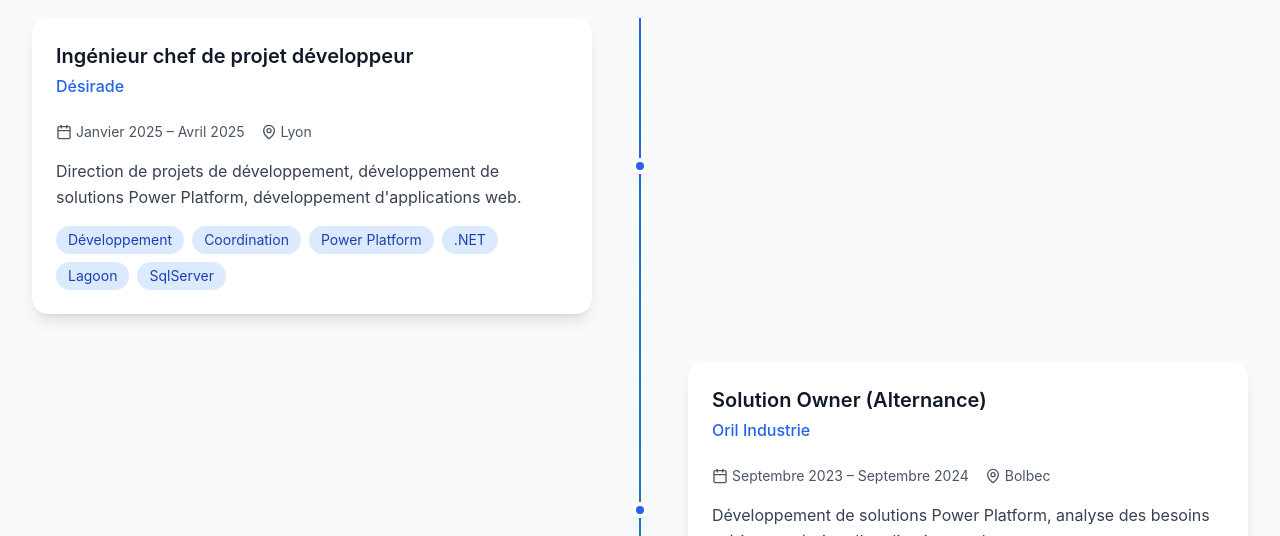
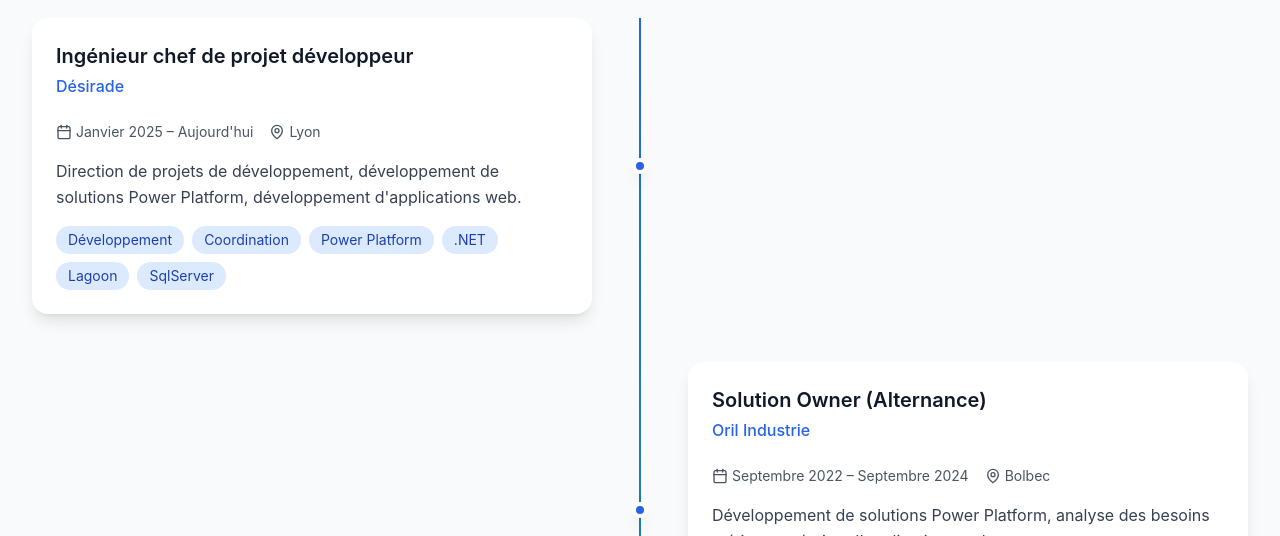
Before and after one commit to alassanegu/Portfolio-Alassane-Gueye, a React (Vite) app: page / in a window 1280 px wide. Shown: the part 1580-2116 px from the top of the page. Built offline with nearby package versions, Linux system fonts and the light colour scheme; no server answers.

Commit message:
Update work periods in Experience component

```diff
--- a/src/components/Experience.tsx
+++ b/src/components/Experience.tsx
@@ -7,7 +7,7 @@ const Experience: React.FC = () => {
       title: "Ingénieur chef de projet développeur",
       company: "Désirade",
       location: "Lyon",
-      period: "Janvier 2025 – Avril 2025",
+      period: "Janvier 2025 – Aujourd'hui",
       description: "Direction de projets de développement, développement de solutions Power Platform, développement d'applications web.",
       technologies: ["Développement", "Coordination", "Power Platform", ".NET", "Lagoon", "SqlServer"]
     },
@@ -15,7 +15,7 @@ const Experience: React.FC = () => {
       title: "Solution Owner (Alternance)",
       company: "Oril Industrie",
       location: "Bolbec",
-      period: "Septembre 2023 – Septembre 2024",
+      period: "Septembre 2022 – Septembre 2024",
       description: "Développement de solutions Power Platform, analyse des besoins métier et création d'applications web.",
       technologies: ["Power Apps", "Power Automate", "Power BI", "SharePoint", "ASP.NET", ".NET", "WebForm", "SqlServer"]
     },
```
